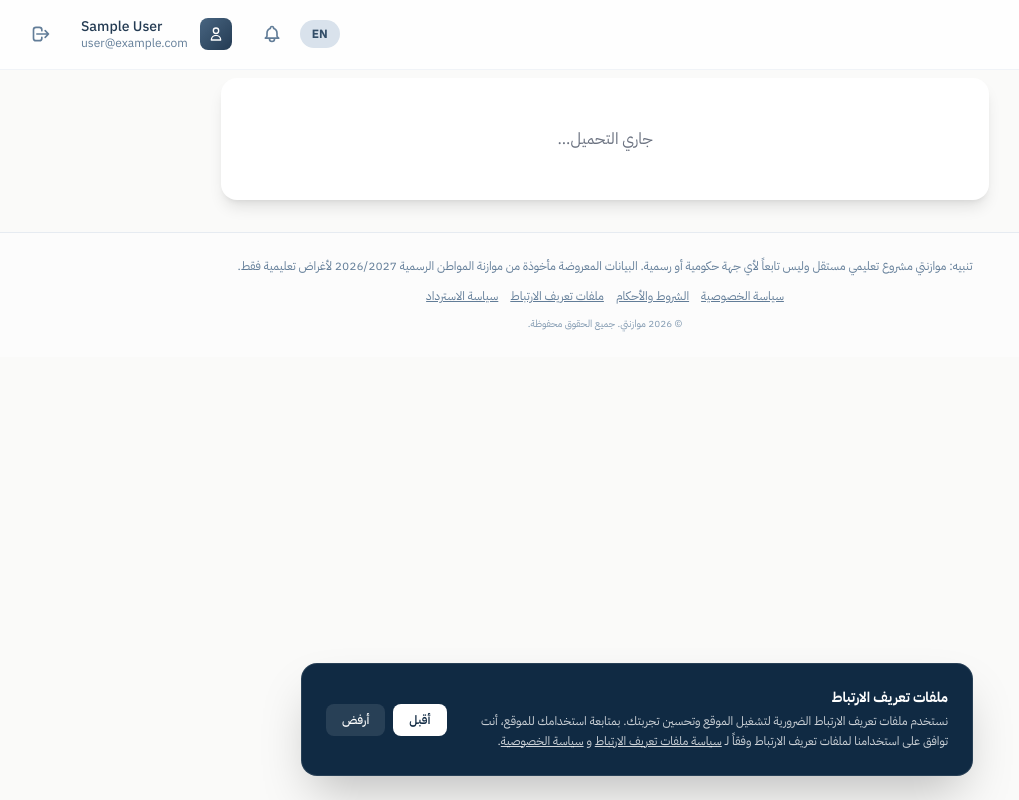
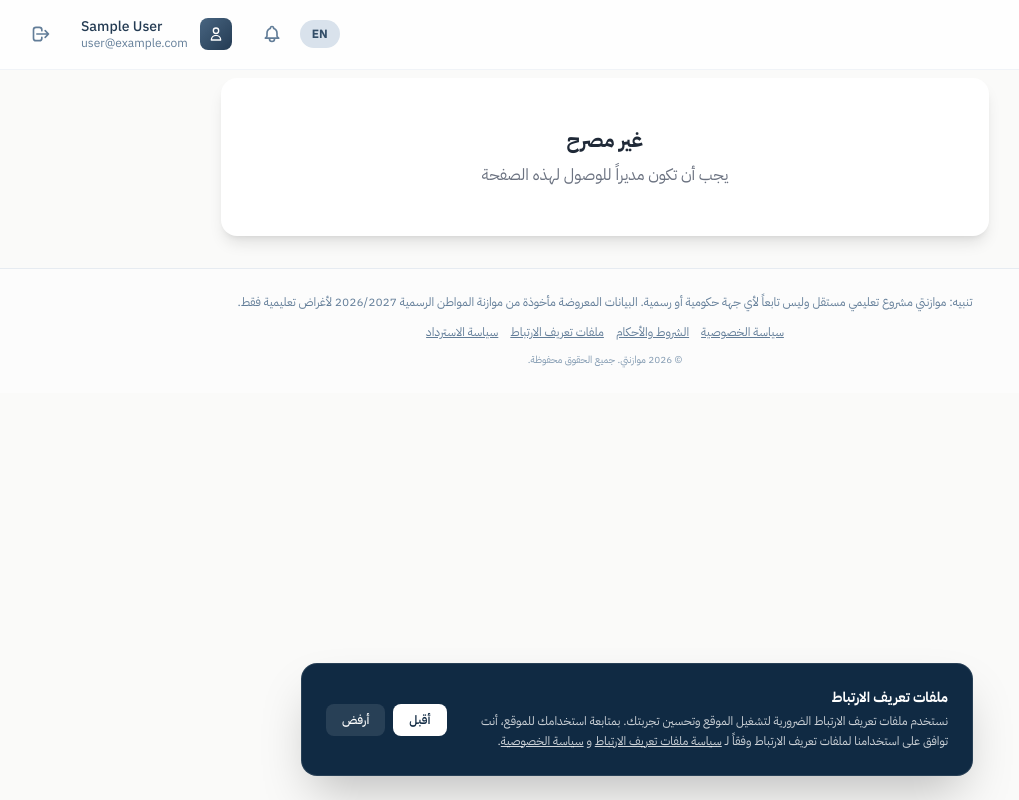
Before and after one commit to Yomna-Mohamed2802/mawaznety, a React (Vite) app: page /settings in a window 1280 px wide. Shown: the whole page, without its empty margins (253-1272 px from the left). Built offline with nearby package versions, Linux system fonts and the light colour scheme; no server answers; the database is empty; sample sign-in values are in the browser's storage.

Commit message:
security: strip isAdmin from client updates, admin guard on Settings, firebase.json

```diff
--- /dev/null
+++ b/firestore.indexes.json
@@ -0,0 +1,4 @@
+{
+  "indexes": [],
+  "fieldOverrides": []
+}
--- a/src/data/translations.js
+++ b/src/data/translations.js
@@ -339,6 +339,7 @@ const translations = {
     loading: 'جاري التحميل...',
     unauthorized: 'غير مصرح',
     loginRequired: 'يجب تسجيل الدخول أولاً',
+    adminRequired: 'يجب أن تكون مديراً للوصول لهذه الصفحة',
 
     // Login
     loginTitle: 'تسجيل الدخول',
@@ -885,6 +886,7 @@ const translations = {
     loading: 'Loading...',
     unauthorized: 'Unauthorized',
     loginRequired: 'Please login first',
+    adminRequired: 'Admin access required',
 
     // Login
     loginTitle: 'Login',
--- a/src/pages/Settings.jsx
+++ b/src/pages/Settings.jsx
@@ -61,6 +61,17 @@ const Settings = () => {
         <div className="bg-white rounded-2xl shadow-lg p-12 text-center">
           <h2 className="text-xl font-bold text-gray-800 mb-2">{t.unauthorized}</h2>
           <p className="text-gray-500">{t.loginRequired}</p>
+        </div>
+      </div>
+    );
+  }
+
+  if (!user?.isAdmin) {
+    return (
+      <div className="max-w-3xl mx-auto">
+        <div className="bg-white rounded-2xl shadow-lg p-12 text-center">
+          <h2 className="text-xl font-bold text-gray-800 mb-2">{t.unauthorized}</h2>
+          <p className="text-gray-500">{t.adminRequired || 'يجب أن تكون مديراً للوصول لهذه الصفحة'}</p>
         </div>
       </div>
     );
--- a/src/services/firestore.js
+++ b/src/services/firestore.js
@@ -46,7 +46,8 @@ export const getUserProfile = async (uid) => {
 
 export const updateUserProfile = async (uid, data) => {
   const userRef = doc(db, 'users', uid);
-  await updateDoc(userRef, { ...data, lastLogin: serverTimestamp() });
+  const { isAdmin: _, ...safeData } = data;
+  await updateDoc(userRef, { ...safeData, lastLogin: serverTimestamp() });
 };
 
 // ==================== VOTES ====================
```
Also changed, not shown: firebase.json (added).
